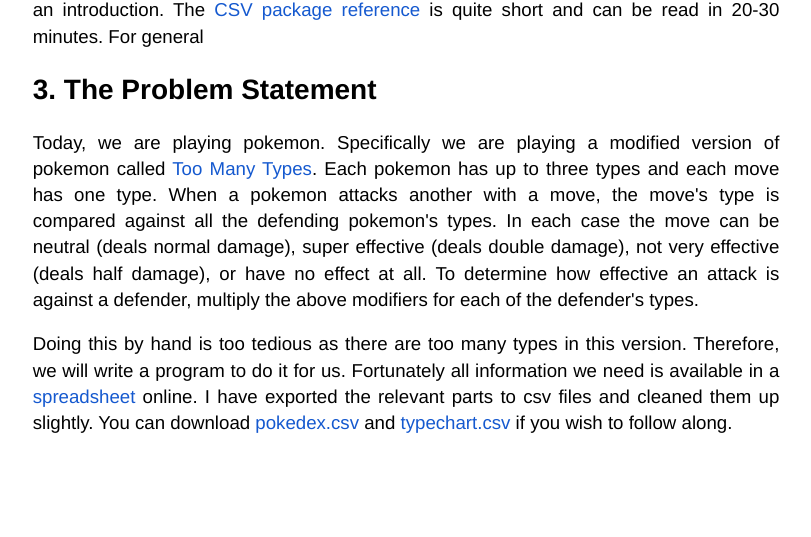
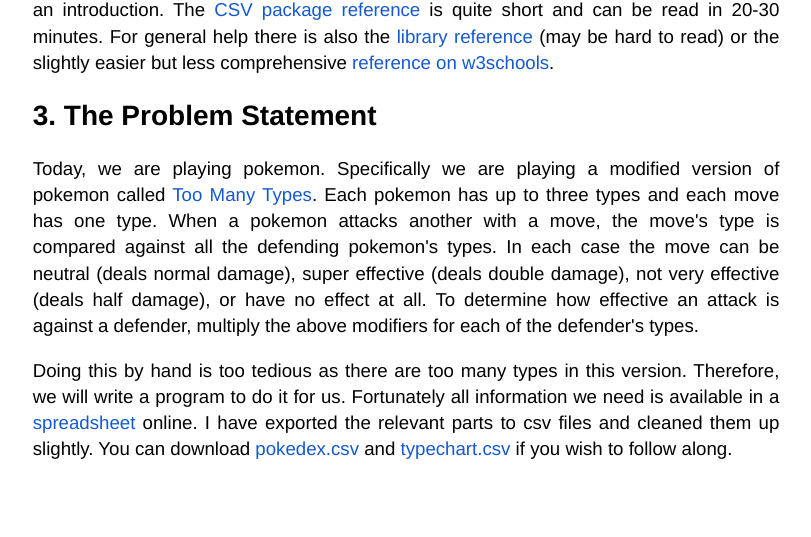
Before and after one commit to phanukaev/python-tutorial, a plain HTML site: page docs/session-1.html in a window 1280 px wide. Shown: the part 631-1168 px from the top of the page, without its empty margins (234-1045 px from the left). Before the commit the page ends 1142 px from the top, so only its background shows below. Drawn offline with Linux system fonts and the light colour scheme.

Commit message:
add reference info to session-1

```diff
--- a/docs/session-1.html
+++ b/docs/session-1.html
@@ -3,7 +3,7 @@
 "http://www.w3.org/TR/xhtml1/DTD/xhtml1-strict.dtd">
 <html xmlns="http://www.w3.org/1999/xhtml" lang="en" xml:lang="en">
 <head>
-<!-- 2024-02-21 Wed 14:01 -->
+<!-- 2024-02-21 Wed 15:18 -->
 <meta http-equiv="Content-Type" content="text/html;charset=utf-8" />
 <meta name="viewport" content="width=device-width, initial-scale=1" />
 <title>Session 1&#x2014;Pokémon Types</title>
@@ -232,10 +232,13 @@ Hopefully by the end of this session you will have seen enough to be able
 to read the <a href="https://docs.python.org/3/tutorial/index.html">Python Tutorial</a> on your own.
 The first 6 chapters should suffice for an introduction.
 The <a href="https://docs.python.org/3/library/csv.html">CSV package reference</a> is quite short and can be read in 20-30 minutes.
-For general
+For general help there is also the
+<a href="https://docs.python.org/3/library/index.html">library reference</a> (may be hard to read) or the slightly easier but less
+comprehensive <a href="https://www.w3schools.com/python/python_reference.asp">reference on w3schools</a>.
 </p>
 </div>
 </div>
+
 
 
 <div id="outline-container-org9ea99d7" class="outline-2">
```
Also changed, not shown: 1 other file.
